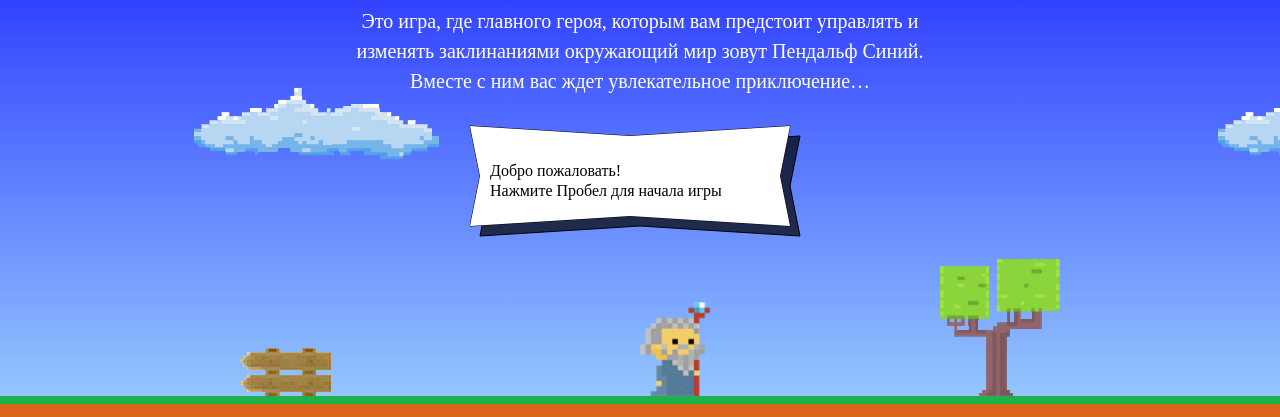
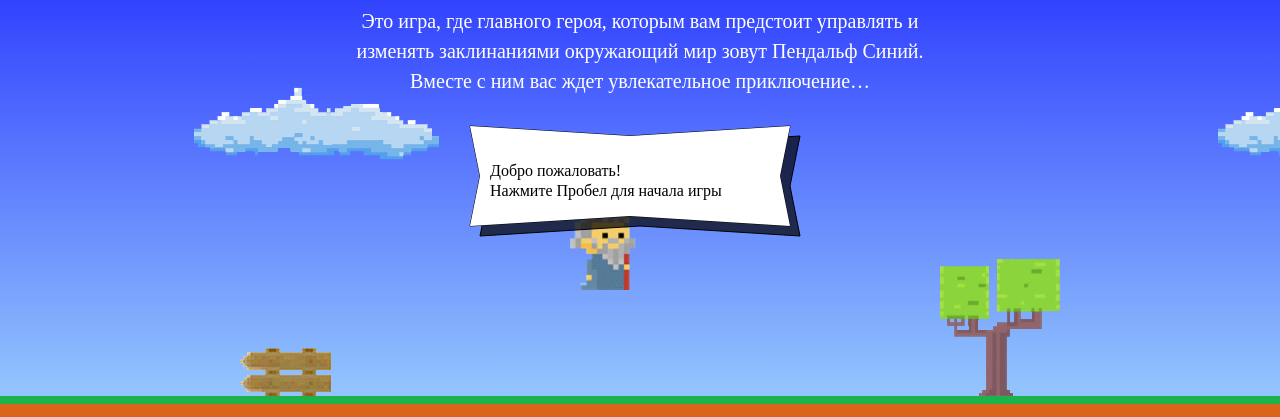
Before and after one commit to Frnkovich/538997-code-and-magick, a website: page index.html in a window 1280 px wide. Shown: the part 203-620 px from the top of the page. Drawn offline with Linux system fonts and the light colour scheme; a web font is replaced by a local one.

Commit message:
Высота появления мага высчитывается из высоты игрового поля

```diff
--- a/index.html
+++ b/index.html
@@ -196,11 +196,11 @@
   }
 
   var getWizardX = function(width) {
-    return width / 2;
+    return width / 2.5;
   }
 
   var getWizardY = function(height) {
-    return height - 94;
+    return height / 3;
   }
 
 </script>
```
